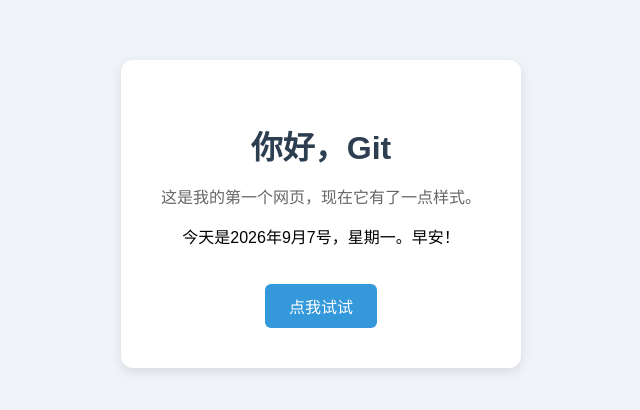
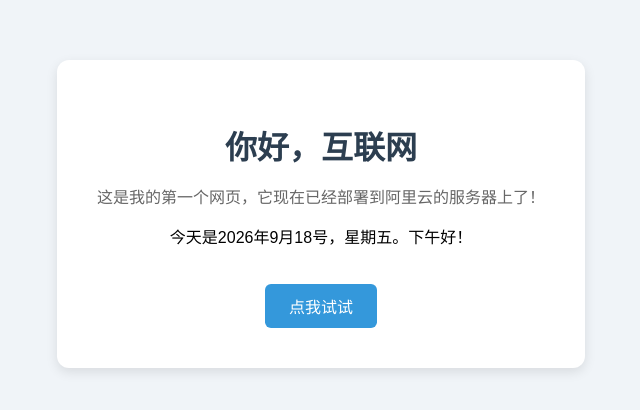
Before and after one commit to kxqcf/zero-to-tech, a plain HTML site: page index.html in a window 1280 px wide. Shown: the part 186-596 px from the top of the page, without its empty margins (319-959 px from the left). Drawn offline with Linux system fonts and the light colour scheme.

Commit message:
修改了文案

```diff
--- a/index.html
+++ b/index.html
@@ -9,10 +9,10 @@
   </head>
   <body>
     <div class="card">
-    <h1>你好，Git</h1>
-    <p id="msg">这是我的第一个网页，现在它有了一点样式。</p>
+    <h1>你好，互联网</h1>
+    <p id="msg">这是我的第一个网页，它现在已经部署到阿里云的服务器上了！</p>
 
-    </p>今天是2026年9月7号，星期一。早安！</p>
+    </p>今天是2026年9月18号，星期五。下午好！</p>
     <button onclick="changeText()">点我试试</button>
     </div>
     <script src="script.js"></script>
```
